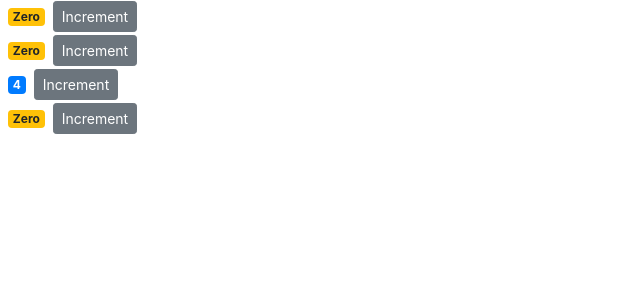
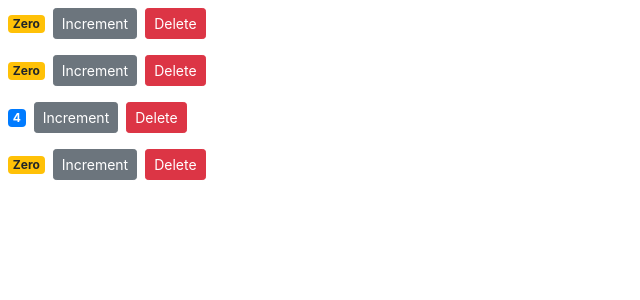
Before and after one commit to NathanielNat/react-shop-cart, a React (Create React App) app: page / in a window 1280 px wide. Shown: the top 300 px of the page, without its empty margins (0-640 px from the left). Built offline with nearby package versions, Linux system fonts and the light colour scheme.

Commit message:
hadling events in  children

```diff
--- a/src/components/counter.jsx
+++ b/src/components/counter.jsx
@@ -21,12 +21,14 @@
     return (
 
       <div>
+
         <span className={this.getBadgeClasses()}>{this.formatCount()}</span>
         <button
           onClick={this.handleIncrement}
           className="btn btn-secondary btn-sm">
           Increment
         </button>
+        <button onClick={()=>this.props.onDelete(this.props.id )} className="btn btn-danger btn-sm m-2">Delete </button>
       </div>
     );
   }
--- a/src/components/counters.jsx
+++ b/src/components/counters.jsx
@@ -9,11 +9,20 @@
       { id: 4, value: 0 },
     ],
   };
+  handleDelete = (counterId) => {
+    const counters = this.state.counters.filter(c => c.id !== counterId);
+    this.setState({ counters})
+  };
   render() {
     return (
       <div>
         {this.state.counters.map((counter) => (
-          <Counter key={counter.id}  value={counter.value} />
+          <Counter
+            key={counter.id}
+            onDelete={this.handleDelete}
+            value={counter.value}
+            id={counter.id}
+          ></Counter>
         ))}
       </div>
     );
```
